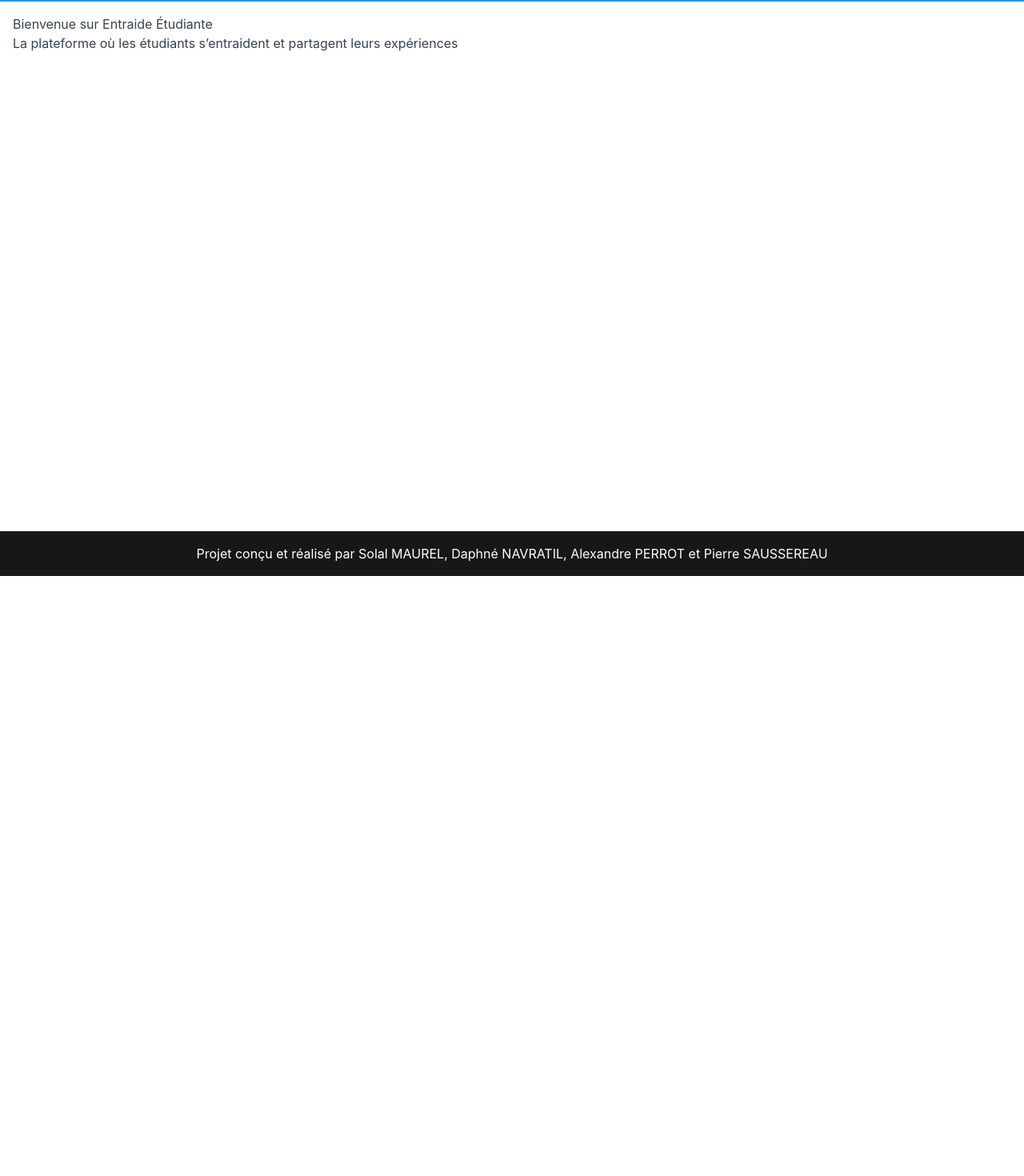
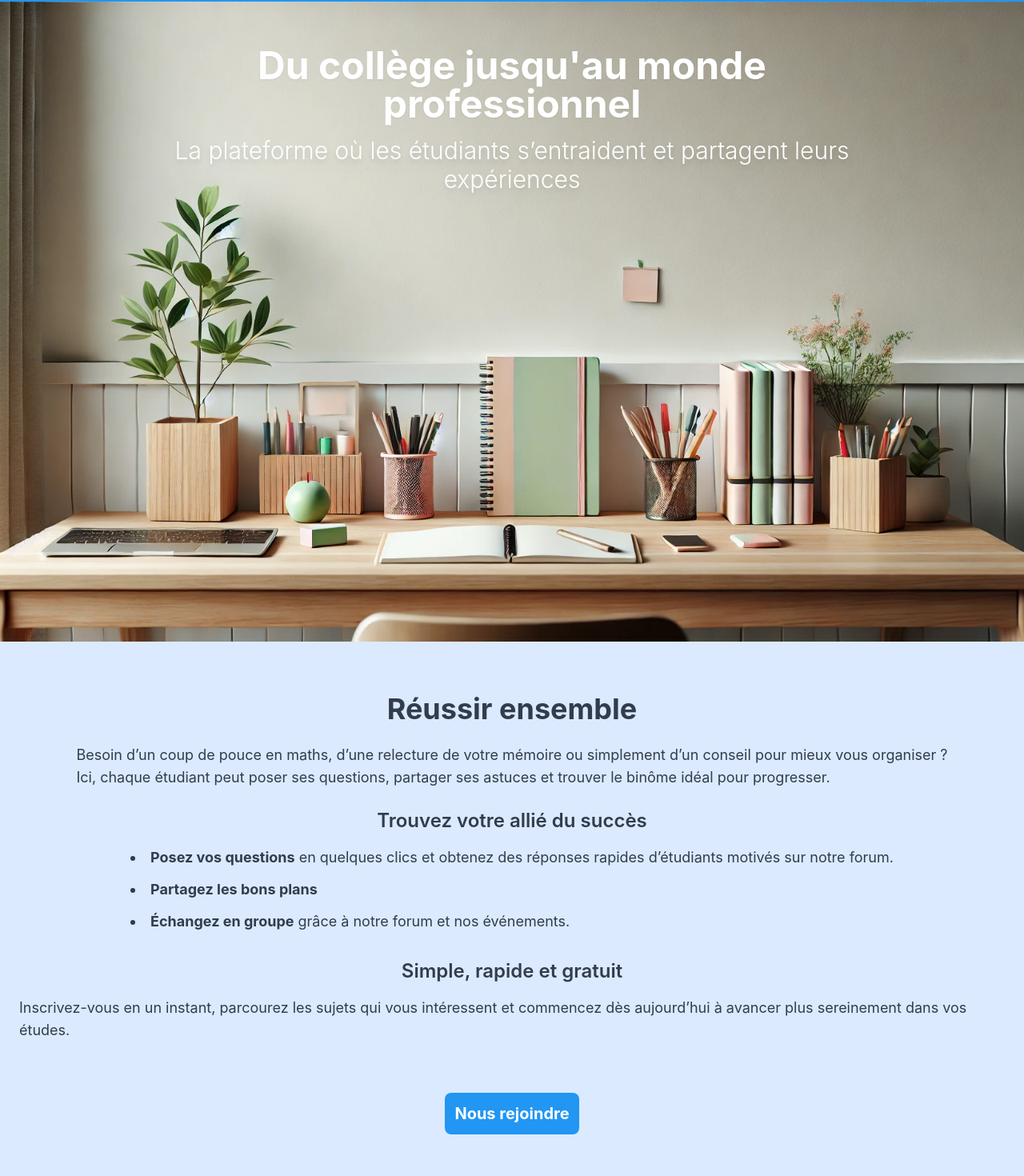
Before and after one commit to solalmaurel/ProjetAW, a React (Create React App) app in the folder frontend/: page / in a window 1280 px wide. Shown: the part 80-1550 px from the top of the page at 80% size. Before the commit the page ends 800 px from the top, so only its background shows below. Built offline with nearby package versions, Linux system fonts and the light colour scheme.

Commit message:
beautiful home page

```diff
--- a/frontend/src/pages/home/home.tsx
+++ b/frontend/src/pages/home/home.tsx
@@ -4,12 +4,55 @@ import NavBar from '../../layout/navbar';
 
 const HomePage: React.FC = () => {
     return (
-        <div className="min-h-screen flex flex-col">
+        <div className="min-h-dvh flex flex-col">
             <NavBar/>
-            <main className="flex-1 p-4">
-                <p className="text-gray-700">Bienvenue sur Entraide Étudiante</p>
-                <p className="text-gray-700">La plateforme où les étudiants s’entraident et partagent leurs
-                    expériences</p>
+            <main className="flex-1">
+                <div className="flex h-dvh relative">
+                    <img src="/background.webp" alt="Background"
+                         className="w-full h-full object-cover absolute inset-0 z-0"/>
+                    <div className="relative z-10 p-4 mt-10 text-white max-w-4xl mx-auto text-center">
+                        <h1 className="text-5xl font-bold drop-shadow-sm">Du collège jusqu'au monde professionnel</h1>
+                        <h3 className="text-3xl font-light mt-4 drop-shadow-lg">La plateforme où les étudiants
+                            s’entraident
+                            et partagent leurs expériences</h3>
+                    </div>
+                </div>
+                <div className="bg-blue-100 py-16 px-6 w-full text-[#323c4d] flex flex-col items-center">
+                    <h2 className="text-4xl font-bold mb-6">Réussir ensemble</h2>
+
+                    <p className="text-lg mb-6">
+                        Besoin d’un coup de pouce en maths, d’une relecture de votre mémoire ou simplement d’un
+                        conseil pour mieux vous organiser ?<br/>
+                        Ici, chaque étudiant peut poser ses questions, partager ses astuces et trouver le binôme
+                        idéal pour progresser.
+                    </p>
+
+                    <h3 className="text-2xl font-semibold mb-4">Trouvez votre allié du succès</h3>
+                    <ul className="list-disc list-inside space-y-3 text-lg">
+                        <li>
+                            <strong>Posez vos questions</strong> en quelques clics et obtenez des réponses rapides
+                            d’étudiants motivés sur notre forum.
+                        </li>
+                        <li>
+                            <strong>Partagez les bons plans</strong>
+                        </li>
+                        <li>
+                            <strong>Échangez en groupe</strong> grâce à notre forum et nos événements.
+                        </li>
+                    </ul>
+
+                    <h3 className="text-2xl font-semibold mt-8 mb-4">Simple, rapide et gratuit</h3>
+                    <p className="text-lg mb-6">
+                        Inscrivez-vous en un instant, parcourez les sujets qui vous intéressent et commencez dès
+                        aujourd’hui à avancer plus sereinement dans vos études.
+                    </p>
+
+                    <a href="/register"
+                       className="bg-[#2196F3] hover:bg-[#1e86db] text-white p-3 mt-10 rounded-lg font-bold text-xl">Nous
+                        rejoindre
+                    </a>
+                </div>
+
             </main>
             <Footer/>
         </div>
--- a/frontend/src/pages/offers/offers.tsx
+++ b/frontend/src/pages/offers/offers.tsx
@@ -120,7 +120,7 @@ export default function OfferPage(): JSX.Element {
                             ))}
                         </select>
                         <button
-                            className="w-52 rounded-xl bg-blue-600 text-white"
+                            className="w-52 rounded-xl bg-blue-500 hover:bg-blue-800 text-white"
                             onClick={() => setShowForm(true)}
                         >
                             Créer une offre
```
Also changed, not shown: frontend/public/background.webp (added).
